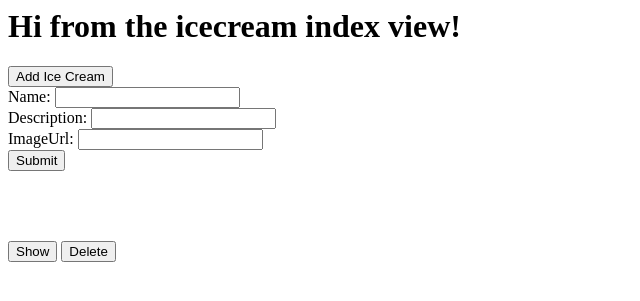
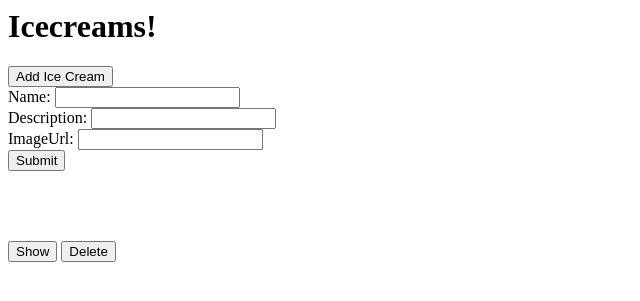
Before and after one commit to arawle/icecream, a Node server app: template public/views/icecreams/index.html in a window 1280 px wide. Shown: the top 301 px of the page, without its empty margins (0-640 px from the left). Run offline with Node 20, Linux system fonts and the light colour scheme; the template is opened without the code that fills it, so the values that code supplies are empty; some libraries are stand-ins or nearby versions.

Commit message:
formatting

```diff
--- a/public/js/angular/icecreams/icecreamsFactory.js
+++ b/public/js/angular/icecreams/icecreamsFactory.js
@@ -23,7 +23,6 @@
           console.log('Error: ' + data)
         });
     };
-
     IceCreamsFactory.add = function(icecream){
       $http.post('/api/icecreams', icecream)
         .success(function(data) {
@@ -33,7 +32,6 @@
           console.log('Error: ' + data);
         });
     };
-
     IceCreamsFactory.delete = function(id){
       $http.delete('/api/icecreams/' + id)
         .success(function(data) {
@@ -43,7 +41,6 @@
           console.log('Error: ' + data)
         });
     };
-
     return IceCreamsFactory;
   }
 })();
--- a/public/views/icecreams/index.html
+++ b/public/views/icecreams/index.html
@@ -1,15 +1,12 @@
 <div class="col-lg-10">
-  <h1>Hi from the icecream index view!</h1>
-
+  <h1>Icecreams!</h1>
   <button ng-click="addIceCream = ! addIceCream">Add Ice Cream</button>
-
   <form ng-show="addIceCream">
     Name: <input type="text" ng-model="icecream.name"/><br/>
     Description: <input type="text" ng-model="icecream.description" /><br/>
     ImageUrl: <input type="text" ng-model="icecream.imageUrl"><br/>
     <input type="submit" ng-click="add(icecream); addIceCream = ! addIceCream"/>
   </form>
-
   <div ng-repeat="icecream in allIceCream">
     <b>{{icecream.name}}</b><br/>
     {{icecream.imageUrl}}<br/>
--- a/server.js
+++ b/server.js
@@ -64,8 +64,8 @@
 
 .delete(function(req,res){
   db.Icecream.remove({_id:req.params.icecreamId}, function(error,icecream){
-      if (error) return res.send(error);
-      res.json({ message: 'Ice-cream successfully deleted' });
+    if (error) return res.send(error);
+    res.json({ message: 'Ice-cream successfully deleted' });
   })
 })
 
```
Also changed, not shown: models/icecream.js (+4 -4 lines), views/index.ejs (+0 -7 lines).
